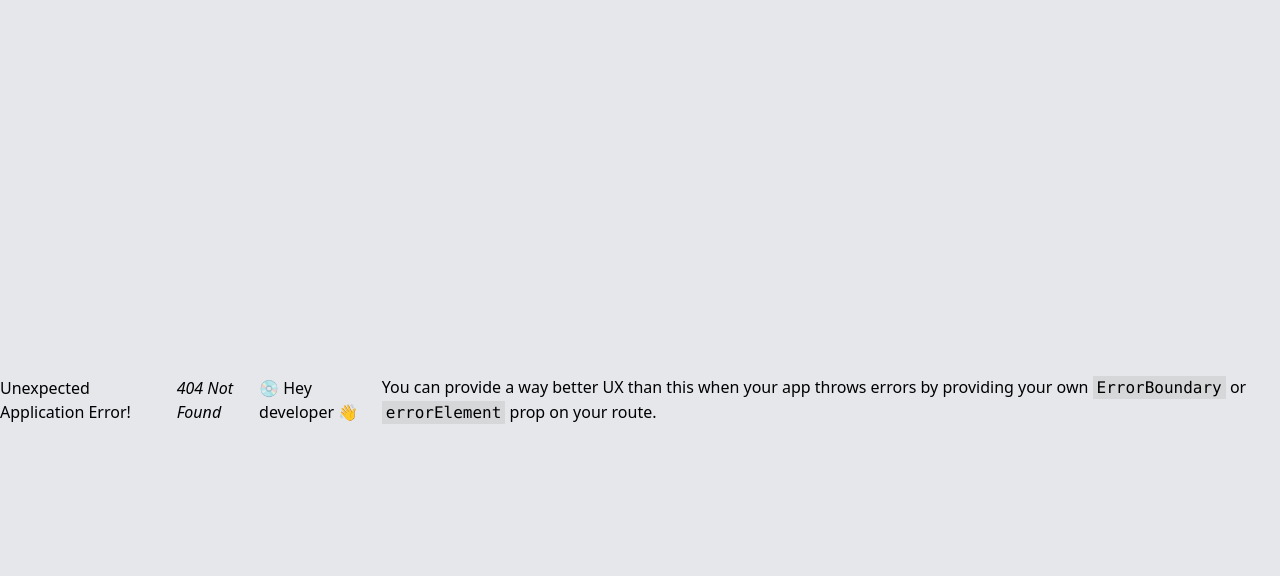
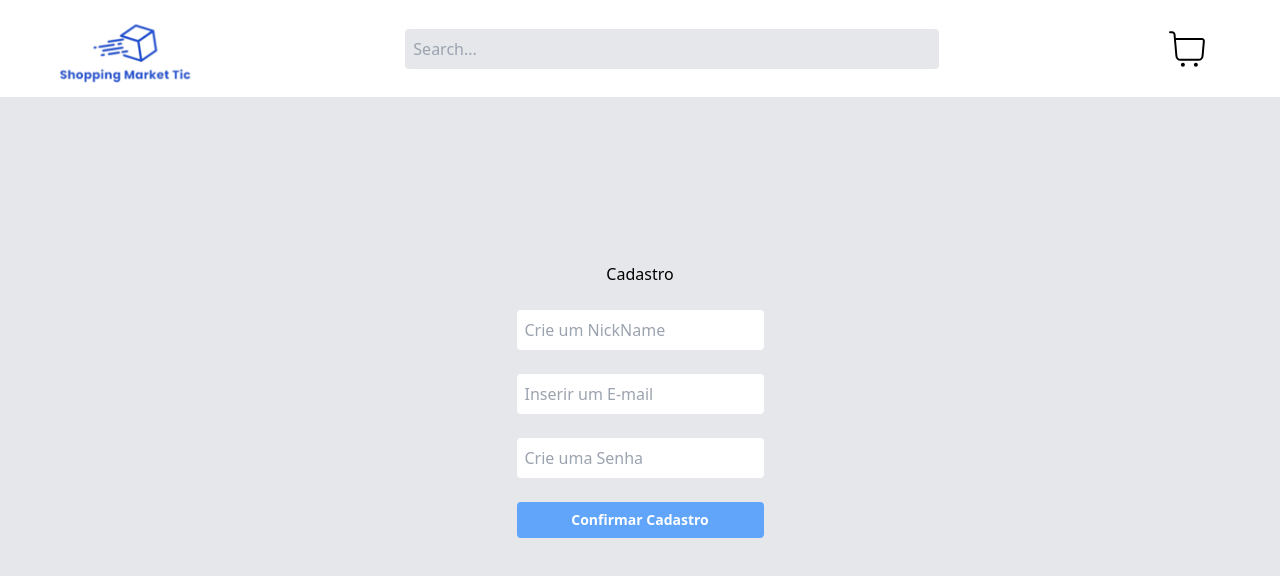
Before and after one commit to cesinhadev/shoppingMarketTic, a React (Vite) app in the folder shoppingMarketTic/: page /register in a window 1280 px wide. Before the commit this address had no page. Shown: the top 576 px of the page. Built offline with nearby package versions, Linux system fonts and the light colour scheme.

Commit message:
Criando a tela de cadastro de usuário

```diff
--- a/shoppingMarketTic/src/App.tsx
+++ b/shoppingMarketTic/src/App.tsx
@@ -4,12 +4,17 @@ import Home from "./app/view/Home";
 import ShoppingCart from "./app/view/ShoppingCart";
 import Layout from "./app/components/Layout";
 import Login from "./app/view/Login";
+import Cadastro from "./app/view/Cadastro";
 
 function App() {
 	const route = createBrowserRouter([
 		{
 			path:"/login",
 			element: <Login/>
+		},
+		{
+			path:"/register",
+			element: <Cadastro/>
 		},
 		{
 			element: <Layout />,
--- a/shoppingMarketTic/src/app/components/Input.tsx
+++ b/shoppingMarketTic/src/app/components/Input.tsx
@@ -1,18 +1,29 @@
 import { ComponentProps } from "react";
-import { tv } from "tailwind-variants";
+import { twMerge } from "tailwind-merge";
+import { tv, VariantProps } from "tailwind-variants";
 
 const inputVariants = tv({
-	base: "rounded bg-gray-200 w-full p-2 outline-none"
+	base: "rounded bg-gray-200 w-full p-2 outline-none",
+	variants: {
+		variant: {
+			primary:"bg-gray-200",
+			secundary:"bg-white"
+		},
+	},
+	defaultVariants:{
+		variant:"primary",
+	},
 });
 
-type InputProps = ComponentProps<"input">;
+type InputProps = ComponentProps<"input"> & VariantProps<typeof inputVariants>;
 
-const Input = ({onChange, ...props}: InputProps) => {
+const Input = ({onChange, variant, className, ...props}: InputProps) => {
+	const classInput = twMerge(inputVariants({variant}), className)
 	return(
 		<div>
 			<input
 			  onChange={onChange}
-				className={inputVariants.base}
+				className={classInput}
 				placeholder="Search..."
 				{...props}
 				/>
--- /dev/null
+++ b/shoppingMarketTic/src/app/view/Cadastro.tsx
@@ -0,0 +1,69 @@
+import { useState } from "react";
+import { useNavigate } from "react-router-dom";
+import Input from "../components/Input";
+import Button from "../components/Button";
+import Header from "../components/Header";
+
+const Cadastro = () => {
+	const [formData, setFormData] = useState({
+		email: "",
+		password: "",
+		username: "",
+	});
+
+	const navigate = useNavigate();
+
+	const handleChange = (e: React.ChangeEvent<HTMLInputElement>) => {
+		setFormData({ ...formData, [e.target.name]: e.target.value });
+	};
+
+	const handleSubmit = async (e: React.FormEvent<HTMLFormElement>) => {
+		e.preventDefault();
+		void fetch("http://localhost:3001/users", {
+			method: "POST",
+			headers: { "Content-type": "application/json" },
+			body: JSON.stringify(formData),
+		})
+			.then((resp) => resp.json())
+			.then(() => {
+				navigate("/login");
+			});
+	};
+
+	return (
+		<div className="flex flex-col items-center justify-center gap-6">
+			<Header/>
+			<h1 className="capitalize">cadastro</h1>
+			<form className="flex flex-col gap-6" onSubmit={(e) => handleSubmit(e)}>
+				<Input
+					type="text"
+					variant="secundary"
+					placeholder="Crie um NickName"
+					name="username"
+					onChange={(e) => handleChange(e)}
+					/>
+				<Input
+					type="email"
+					variant="secundary"
+					placeholder="Inserir um E-mail"
+					name="email"
+					onChange={(e) => handleChange(e)}
+					/>
+				<Input
+					type="password"
+					variant="secundary"
+					placeholder="Crie uma Senha"
+					name="username"
+					onChange={(e) => handleChange(e)}
+				/>
+
+				<Button
+				type="submit"
+				className="capitalize"
+				>confirmar cadastro
+				</Button>
+			</form>
+		</div>
+	);
+};
+export default Cadastro;
--- a/shoppingMarketTic/src/app/view/Login.tsx
+++ b/shoppingMarketTic/src/app/view/Login.tsx
@@ -34,12 +34,13 @@ const Login = () => {
 	}
 
 	return(
-		<div>
+		<div className="flex flex-col items-center justify-center gap-6">
 			<Header/>
-			<h1>Login</h1>
+			<h1 className="capitalize">login</h1>
 			<form onSubmit={(e) => void handleSubmit(e)}>
 				<Input
 				type="email"
+				variant="secundary"
 				placeholder="Inserir seu Email"
 				value={formData.email}
 				name="email"
@@ -48,6 +49,7 @@ const Login = () => {
 
 				<Input
 				type="password"
+				variant="secundary"
 				placeholder="Coloque a sua Senha"
 				value={formData.password}
 				name="password"
```
